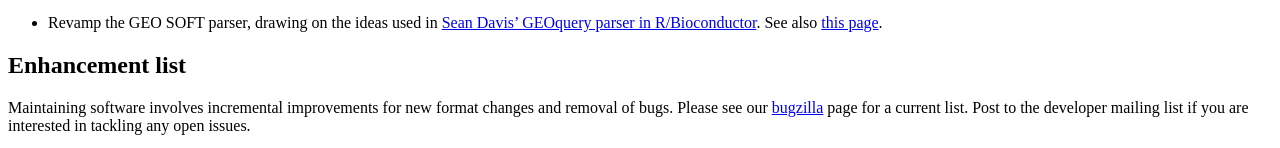
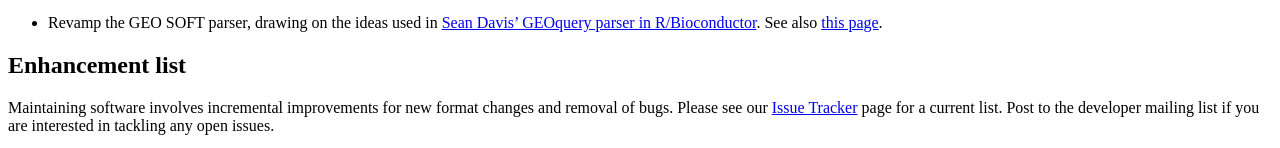
Before and after one commit to biopython/biopython.github.io, a Jekyll site: the page built from wiki/Active_projects.md, in a window 1280 px wide. Shown: the part 1134-1282 px from the top of the page. Built offline with Jekyll 4.4.1, drawn with Linux system fonts in a browser that asks for light colours.

Commit message:
Bugzilla -> Redmine

```diff
--- a/wiki/Active_projects.md
+++ b/wiki/Active_projects.md
@@ -126,7 +126,7 @@ Enhancement list
 ----------------
 
 Maintaining software involves incremental improvements for new format
-changes and removal of bugs. Please see our
-[bugzilla](http://bugzilla.open-bio.org/) page for a current list. Post
-to the developer mailing list if you are interested in tackling any open
-issues.
+changes and removal of bugs. Please see our [Issue
+Tracker](http://redmine.open-bio.org/projects/biopython) page for a
+current list. Post to the developer mailing list if you are interested
+in tackling any open issues.
```
Also changed, not shown: 1 other file.
